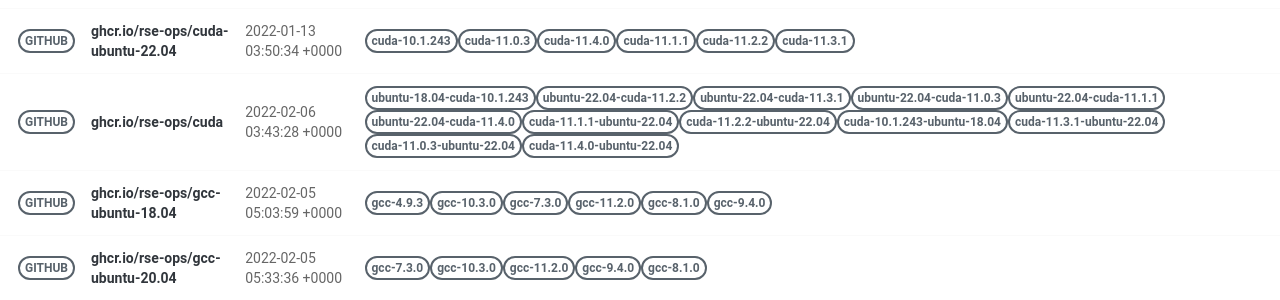
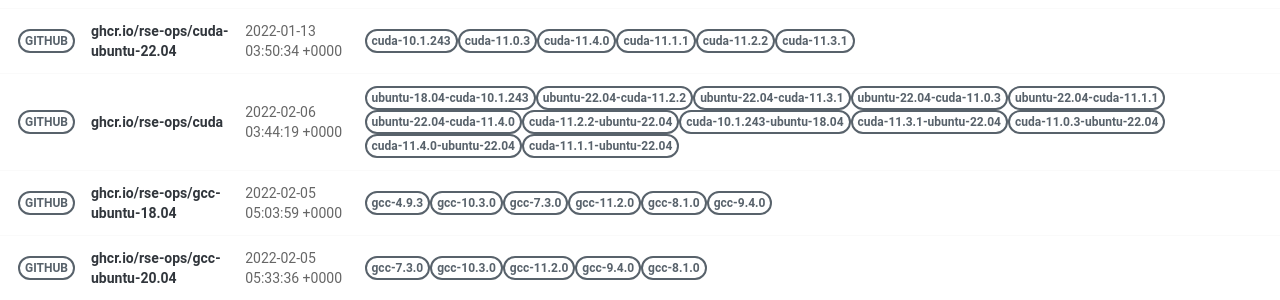
Before and after one commit to rse-ops/docker-images, a Jekyll site: the page built from pages/index.md, in a window 1280 px wide. Shown: the part 421-721 px from the top of the page. Built offline with Jekyll 4.4.1, drawn with Linux system fonts in a browser that asks for light colours; nearby versions of some CDN libraries.

Commit message:
Automated push to update library 2022-02-06

```diff
--- a/_library/ghcr.io-rse-ops-cuda.md
+++ b/_library/ghcr.io-rse-ops-cuda.md
@@ -1,7 +1,7 @@
 ---
 layout: container
 name: ghcr.io/rse-ops/cuda
-updated_at: 2022-02-06 03:43:28.903908
+updated_at: 2022-02-06 03:44:19.533346
 
 
 container_url: https://github.com/orgs/rse-ops/packages/container/package/cuda
```
Also changed, not shown: other parts of _library/ghcr.io-rse-ops-cuda.md (+3 -3 lines).
